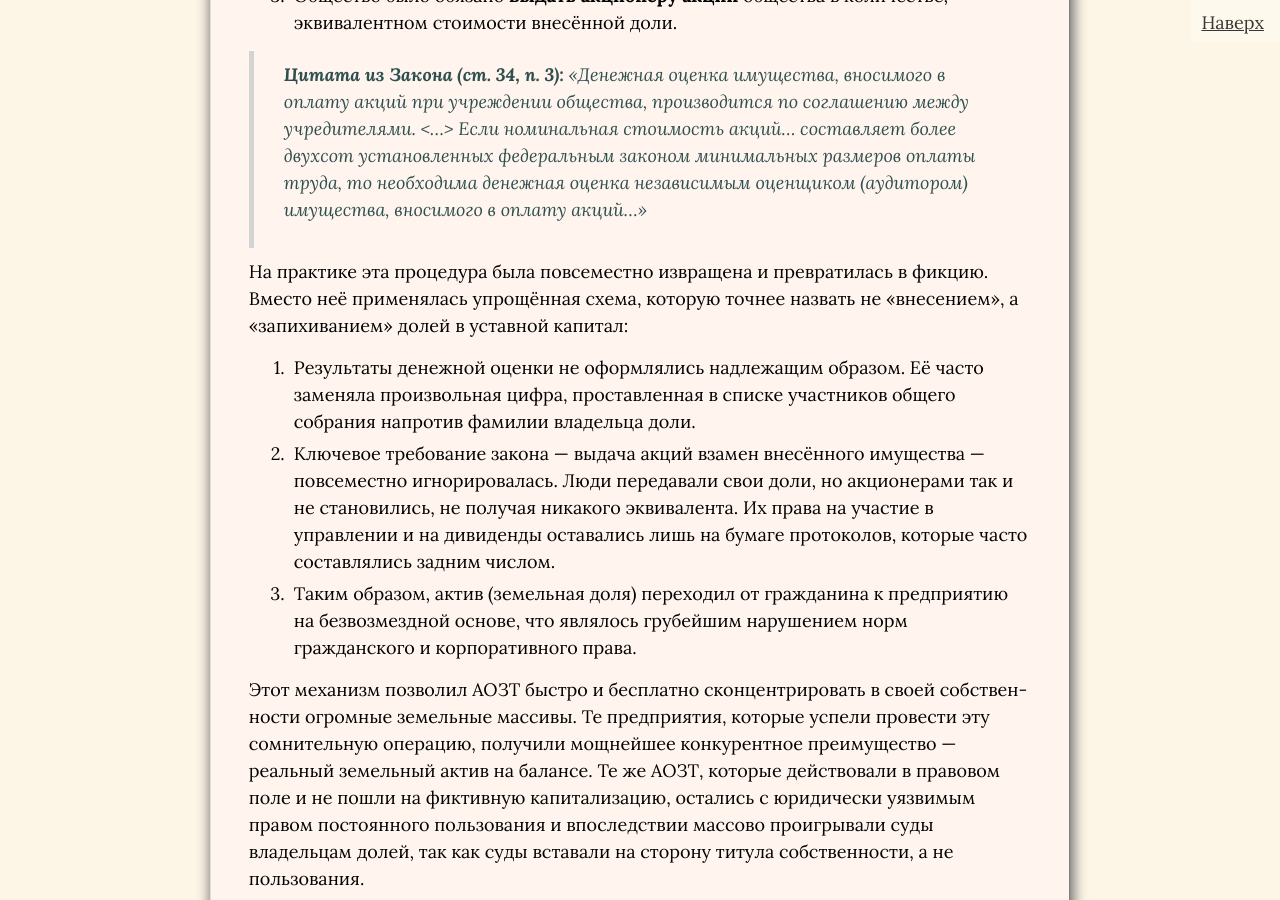
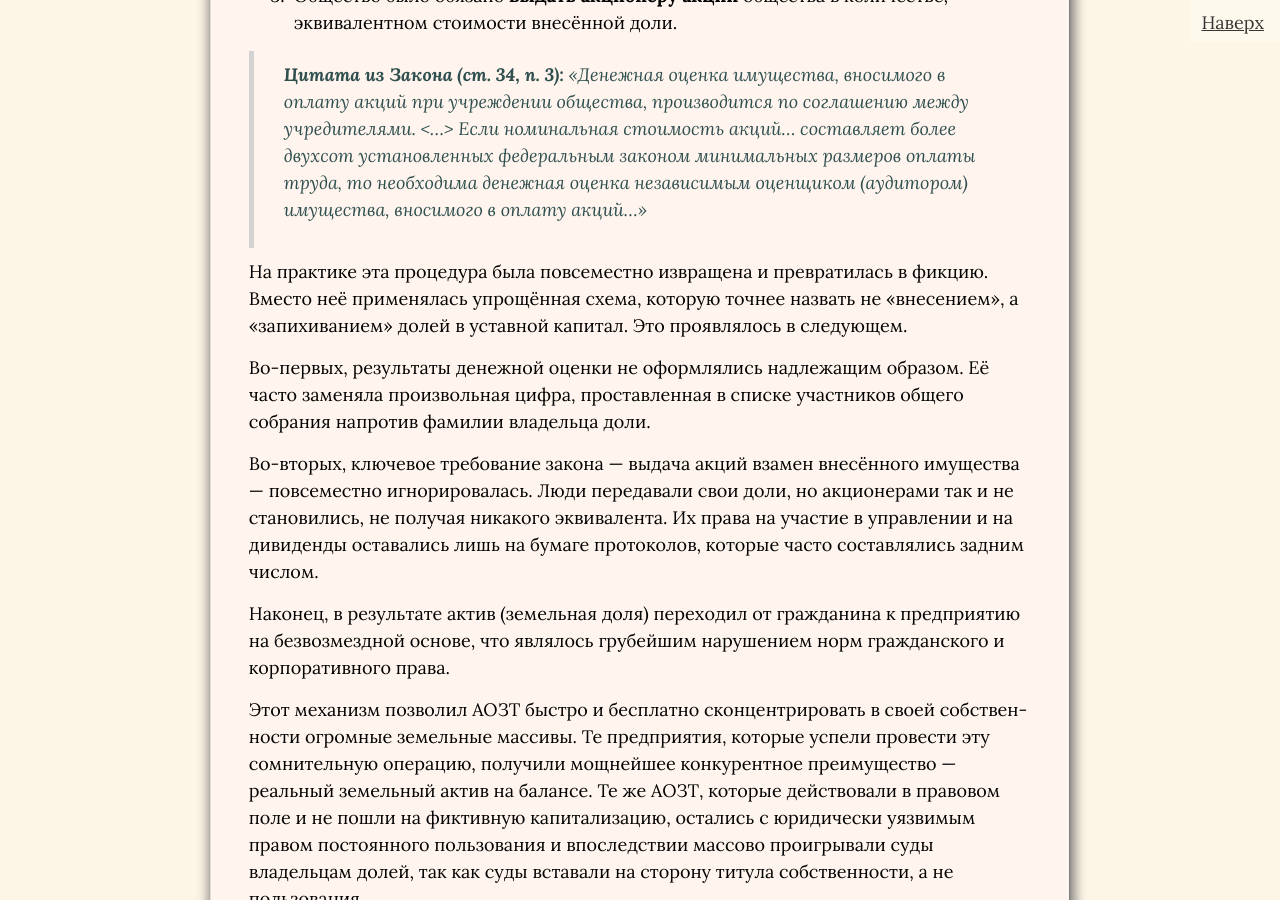
Before and after one commit to SergSi/land-use-art, a Jekyll site: the page built from _posts/2025-08-25-reforma.md, in a window 1280 px wide and 900 px high, scrolled down 5091 px. Built offline with Jekyll 4.4.1, drawn with Linux system fonts in a browser that asks for light colours; some web fonts are replaced; some of the changed text lies outside the part shown.

Commit message:
Update 2025-08-25-reforma.md

```diff
--- a/_posts/2025-08-25-reforma.md
+++ b/_posts/2025-08-25-reforma.md
@@ -85,11 +85,13 @@ align: right
 
 > **Цитата из Закона (ст. 34, п. 3):** *«Денежная оценка имущества, вносимого в оплату акций при учреждении общества, производится по соглашению между учредителями. <…> Если номинальная стоимость акций… составляет более двухсот установленных федеральным законом минимальных размеров оплаты труда, то необходима денежная оценка независимым оценщиком (аудитором) имущества, вносимого в оплату акций…»*
 
-На практике эта процедура была повсеместно извращена и превратилась в фикцию. Вместо неё применялась упрощённая схема, которую точнее назвать не «внесением», а «запихиванием» долей в уставной капитал:
+На практике эта процедура была повсеместно извращена и превратилась в фикцию. Вместо неё применялась упрощённая схема, которую точнее назвать не «внесением», а «запихиванием» долей в уставной капитал. Это проявлялось в следующем.
 
-1. Результаты денежной оценки не оформлялись надлежащим образом. Её часто заменяла произвольная цифра, проставленная в списке участников общего собрания напротив фамилии владельца доли.
-2. Ключевое требование закона — выдача акций взамен внесённого имущества — повсеместно игнорировалась. Люди передавали свои доли, но акционерами так и не становились, не получая никакого эквивалента. Их права на участие в управлении и на дивиденды оставались лишь на бумаге протоколов, которые часто составлялись задним числом.
-3. Таким образом, актив (земельная доля) переходил от гражданина к предприятию на безвозмездной основе, что являлось грубейшим нарушением норм гражданского и корпоративного права.
+Во-первых, результаты денежной оценки не оформлялись надлежащим образом. Её часто заменяла произвольная цифра, проставленная в списке участников общего собрания напротив фамилии владельца доли.
+
+Во-вторых, ключевое требование закона — выдача акций взамен внесённого имущества — повсеместно игнорировалась. Люди передавали свои доли, но акционерами так и не становились, не получая никакого эквивалента. Их права на участие в управлении и на дивиденды оставались лишь на бумаге протоколов, которые часто составлялись задним числом.
+
+Наконец, в результате актив (земельная доля) переходил от гражданина к предприятию на безвозмездной основе, что являлось грубейшим нарушением норм гражданского и корпоративного права.
 
 Этот механизм позволил АОЗТ быстро и бесплатно сконцентрировать в своей собственности огромные земельные массивы. Те предприятия, которые успели провести эту сомнительную операцию, получили мощнейшее конкурентное преимущество — реальный земельный актив на балансе. Те же АОЗТ, которые действовали в правовом поле и не пошли на фиктивную капитализацию, остались с юридически уязвимым правом постоянного пользования и впоследствии массово проигрывали суды владельцам долей, так как суды вставали на сторону титула собственности, а не пользования.
 
```
Also changed, not shown: other parts of _posts/2025-08-25-reforma.md (+3 -2 lines).
